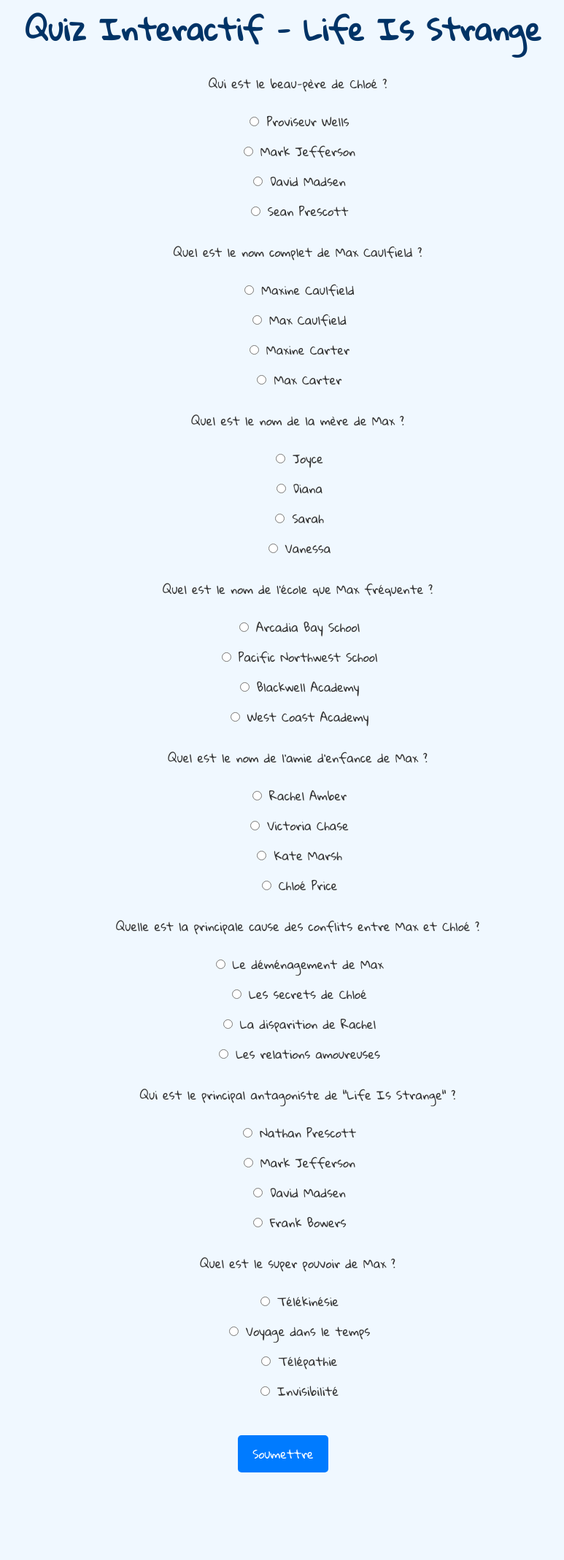
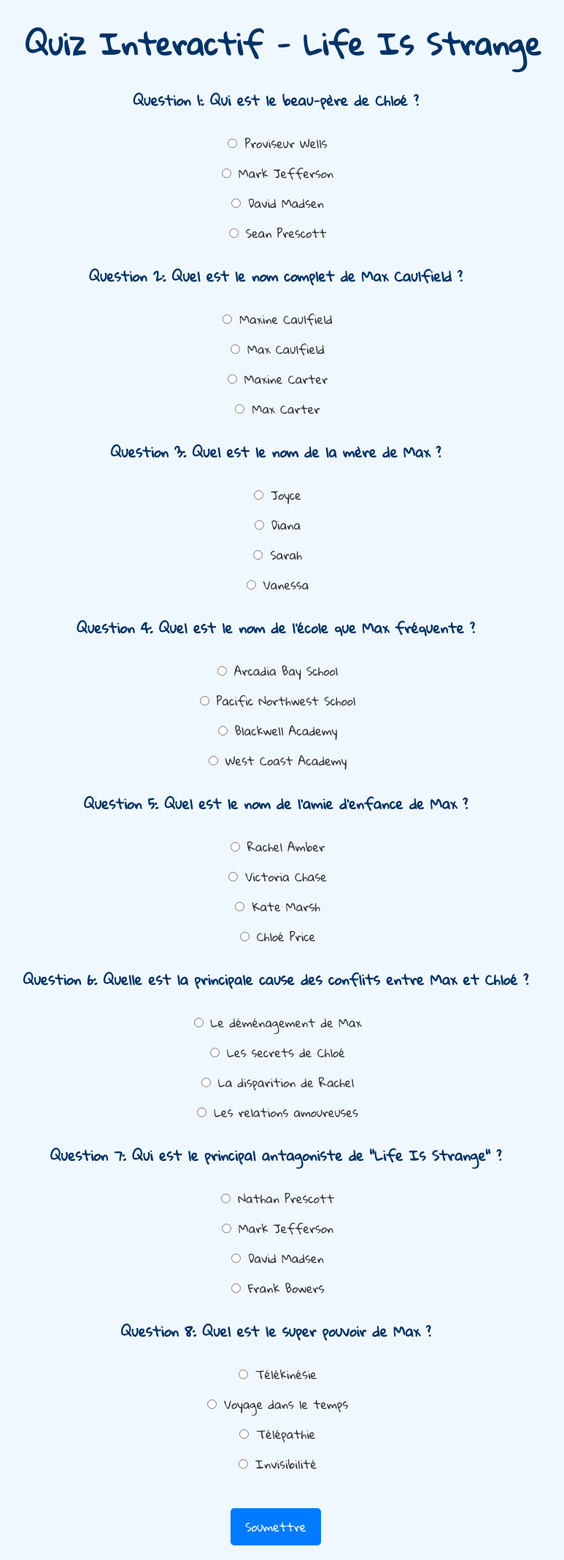
Before and after one commit to sarahvar/Life-Is-Strange-PHP, a PHP site: page /quiz.php in a window 1280 px wide. Shown: the part 181-2319 px from the top of the page at 73% size, without its empty margins (252-1025 px from the left). Before the commit the page ends 2199 px from the top, so only its background shows below. Run offline with PHP 8.4, Linux system fonts and the light colour scheme.

Commit message:
quiz-retravailler

```diff
--- a/quiz.php
+++ b/quiz.php
@@ -11,20 +11,20 @@
         /* Style général */
         body {
             font-family: 'Gloria Hallelujah', cursive;
-            background-color: #f0f8ff; /* Couleur de fond douce */
-            color: #333; /* Couleur de texte principale */
+            background-color: #f0f8ff;
+            color: #333;
             margin: 0;
             padding: 0;
-            cursor: url('assets/Curseur.png') 16 16, auto; /* Ajouter le curseur avec son point de clic au centre */
+            cursor: url('assets/Curseur.png') 16 16, auto;
         }
 
         a, button, input, textarea, li {
-            cursor: url('assets/Curseur.png') 16 16, auto; /* Appliquer le curseur personnalisé */
+            cursor: url('assets/Curseur.png') 16 16, auto;
         }
 
         /* Style pour les titres */
         h1, h2, h3, h4 {
-            color: #003366; /* Couleur sombre pour les titres */
+            color: #003366;
             margin-top: 0;
             margin-bottom: 20px;
             text-align: center;
@@ -34,12 +34,35 @@
             font-size: 2.5em;
         }
 
+        /* Style pour le conteneur du quiz */
+        .quiz-container {
+            display: flex;
+            flex-direction: column;
+            align-items: center;
+            padding: 20px;
+        }
+
+        .quiz-content {
+            display: flex;
+            justify-content: center;
+            width: 100%;
+            max-width: 1200px;
+        }
+
+        .questions {
+            flex: 1;
+            margin-right: 20px;
+        }
+
+        .results {
+            flex: 1;
+        }
+
         /* Style pour les questions du quiz */
         .question {
             margin-bottom: 20px;
-            margin: 20px;
             width: 100%;
-            font-family: 'Gloria Hallelujah', cursive; /* Appliquer la police Gloria Hallelujah */
+            font-family: 'Gloria Hallelujah', cursive;
         }
 
         /* Style pour les réponses, centrer horizontalement */
@@ -56,13 +79,13 @@
             margin: 5px 0;
             display: flex;
             align-items: center;
-            width: 100%; /* Assurer que les éléments prennent toute la largeur du conteneur */
-            justify-content: center; /* Centre le contenu de chaque élément */
+            width: 100%;
+            justify-content: center;
         }
 
         /* Style pour le bouton de soumission */
         .quiz-form {
-            text-align: center; /* Centre le bouton dans le formulaire */
+            text-align: center;
         }
 
         button {
@@ -169,60 +198,63 @@
     <h1>Quiz Interactif - Life Is Strange</h1>
 
     <form method="POST" class="quiz-form">
+        <div class="quiz-content">
+            <div class="questions">
                 <?php
                 // Liste complète des questions
                 $all_questions = [
                     [
                         'question' => 'Quel est le nom complet de Max Caulfield ?',
                         'answers' => ['Maxine Caulfield', 'Max Caulfield', 'Maxine Carter', 'Max Carter'],
-                'correct' => 0 // Indice de la bonne réponse
+                        'correct' => 1
                     ],
                     [
                         'question' => 'Quel est le super pouvoir de Max ?',
                         'answers' => ['Télékinésie', 'Voyage dans le temps', 'Télépathie', 'Invisibilité'],
-                'correct' => 1 // Indice de la bonne réponse
+                        'correct' => 1
                     ],
                     [
                         'question' => 'Quel est le nom de l\'amie d\'enfance de Max ?',
                         'answers' => ['Rachel Amber', 'Victoria Chase', 'Kate Marsh', 'Chloé Price'],
-                'correct' => 3 // Indice de la bonne réponse
+                        'correct' => 3
                     ],
                     [
                         'question' => 'Quel est le nom de l\'école que Max fréquente ?',
-                'answers' => ['Arcadia Bay School', 'Pacific Northwest School','Blackwell Academy', 'West Coast Academy'],
-                'correct' => 2 // Indice de la bonne réponse
+                        'answers' => ['Arcadia Bay School', 'Pacific Northwest School', 'Blackwell Academy', 'West Coast Academy'],
+                        'correct' => 2
                     ],
                     [
                         'question' => 'Comment s\'appelle la ville où se déroule l\'histoire ?',
                         'answers' => ['Arcadia Bay', 'Bright Falls', 'Twin Peaks', 'Silent Hill'],
-                'correct' => 0 // Indice de la bonne réponse
+                        'correct' => 0
                     ],
                     [
                         'question' => 'Quelle est la passion artistique de Max ?',
                         'answers' => ['Peinture', 'Photographie', 'Écriture', 'Musique'],
-                'correct' => 1 // Indice de la bonne réponse
+                        'correct' => 1
                     ],
                     [
                         'question' => 'Quelle est la principale cause des conflits entre Max et Chloé ?',
                         'answers' => ['Le déménagement de Max', 'Les secrets de Chloé', 'La disparition de Rachel', 'Les relations amoureuses'],
-                'correct' => 0 // Indice de la bonne réponse
+                        'correct' => 0
                     ],
                     [
                         'question' => 'Qui est le principal antagoniste de "Life Is Strange" ?',
                         'answers' => ['Nathan Prescott', 'Mark Jefferson', 'David Madsen', 'Frank Bowers'],
-                'correct' => 1 // Indice de la bonne réponse
+                        'correct' => 1
                     ],
                     [
                         'question' => 'Quel est le nom de la mère de Max ?',
                         'answers' => ['Joyce', 'Diana', 'Sarah', 'Vanessa'],
-                'correct' => 3 // Indice de la bonne réponse
+                        'correct' => 0
                     ],
                     [
                         'question' => 'Qui est le beau-père de Chloé ?',
                         'answers' => ['Proviseur Wells', 'Mark Jefferson', 'David Madsen', 'Sean Prescott'],
-                'correct' => 2 // Indice de la bonne réponse
+                        'correct' => 2
                     ]
                 ];
+
                 // Mélanger les questions
                 shuffle($all_questions);
 
@@ -256,41 +288,47 @@
                     }
                 }
 
-        foreach ($questions as $index => $question): ?>
+                // Affichage des questions et des réponses
+                foreach ($questions as $index => $question) {
+                    ?>
                     <div class="question">
-                <p><?php echo htmlspecialchars($question['question']); ?></p>
+                        <h3>Question <?php echo ($index + 1); ?>: <?php echo htmlspecialchars($question['question']); ?></h3>
                         <ul class="answers">
-                    <?php foreach ($question['answers'] as $i => $answer): ?>
+                            <?php foreach ($question['answers'] as $key => $answer) { ?>
                                 <li>
                                     <label>
-                                <input type="radio" name="answers[<?php echo $index; ?>]" value="<?php echo $i; ?>" <?php echo isset($responses[$index]) && $responses[$index] == $i ? 'checked' : ''; ?> required>
+                                        <input type="radio" name="answers[<?php echo $index; ?>]" value="<?php echo $key; ?>"
+                                            <?php echo isset($responses[$index]) && $responses[$index] == $key ? 'checked' : ''; ?>>
                                         <?php echo htmlspecialchars($answer); ?>
                                     </label>
                                 </li>
-                    <?php endforeach; ?>
+                            <?php } ?>
                         </ul>
                     </div>
-        <?php endforeach; ?>
+                    <?php
+                }
+                ?>
+                <button type="submit">Soumettre</button>
+            </div>
 
-        <button type="submit">Soumettre</button>
+            <?php if ($_SERVER['REQUEST_METHOD'] == 'POST') { ?>
+                <div class="quiz-results">
+                    <h2>Résultats</h2>
+                    <p>Vous avez obtenu <?php echo $correctAnswers; ?> sur <?php echo count($questions); ?> bonnes réponses.</p>
+                    <ul>
+                        <?php foreach ($results as $index => $result) { ?>
+                            <li class="<?php echo $result['correct'] ? 'correct-answer' : 'incorrect-answer'; ?>">
+                                <strong>Question <?php echo ($index + 1); ?>:</strong>
+                                <?php echo $result['correct'] ? 'Bonne réponse! ' : 'Mauvaise réponse. '; ?>
+                                <br>Réponse sélectionnée: <?php echo htmlspecialchars($result['selected']); ?>
+                                <br><span class="correct-answer-text">Réponse correcte: <?php echo htmlspecialchars($result['correct_answer']); ?></span>
+                            </li>
+                        <?php } ?>
+                    </ul>
+                </div>
+            <?php } ?>
+        </div>
     </form>
-
-    <?php if ($_SERVER['REQUEST_METHOD'] == 'POST'): ?>
-        <div class="quiz-results">
-            <p>Vous avez répondu correctement à <?php echo $correctAnswers; ?> sur <?php echo count($questions); ?> questions.</p>
-            <?php foreach ($results as $index => $result): ?>
-                <div class="question-result">
-                    <p><?php echo htmlspecialchars($questions[$index]['question']); ?></p>
-                    <?php if ($result['correct']): ?>
-                        <p class="correct-answer">Votre réponse : <?php echo htmlspecialchars($result['selected']); ?> (Correct)</p>
-                    <?php else: ?>
-                        <p class="incorrect-answer">Votre réponse : <?php echo htmlspecialchars($result['selected']); ?></p>
-                        <p class="correct-answer">Réponse correcte : <?php echo htmlspecialchars($result['correct_answer']); ?></p>
-                    <?php endif; ?>
-                </div>
-            <?php endforeach; ?>
-        </div>
-    <?php endif; ?>
 </div>
 </body>
 </html>
```
Also changed, not shown: other parts of quiz.php (+20 -14 lines). Lines whose indentation alone changed are shown as unchanged.
